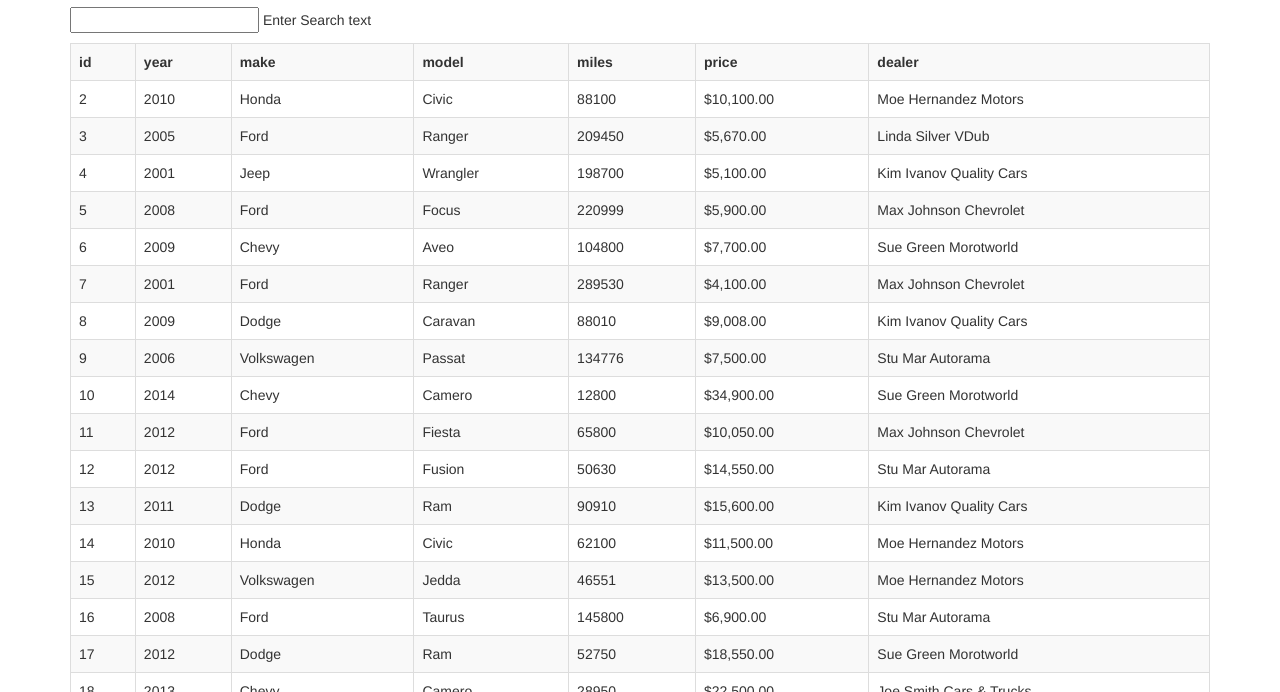
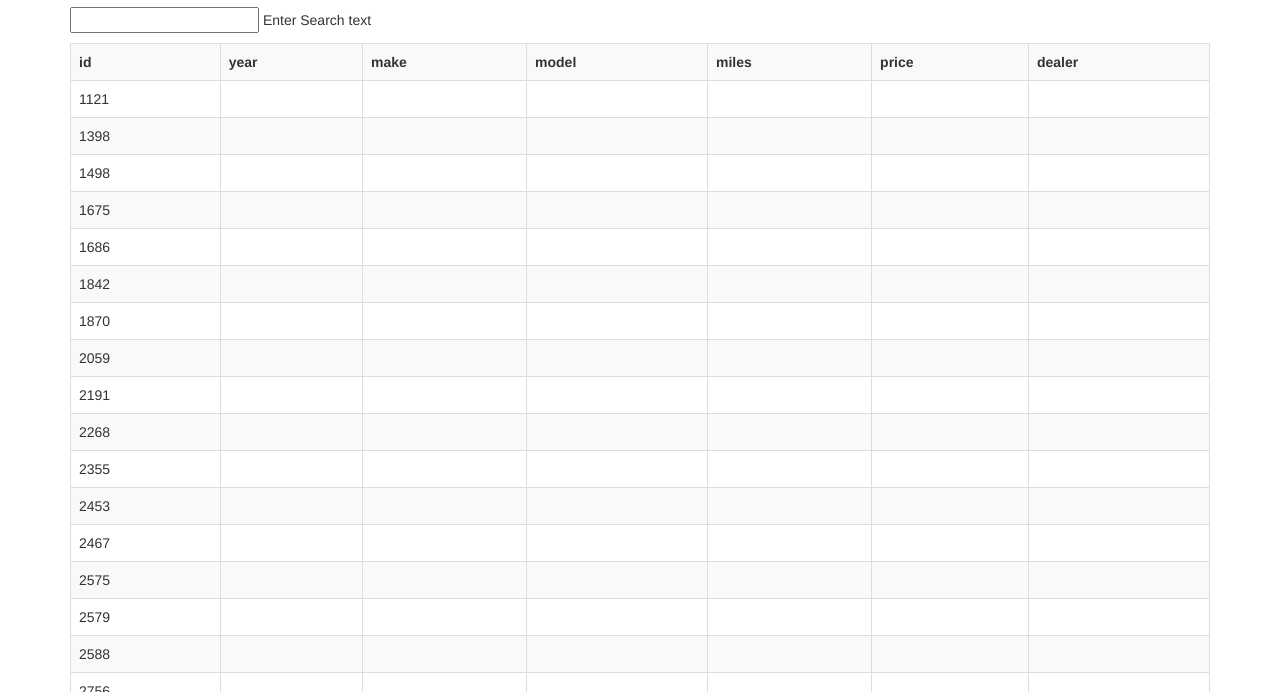
Before and after one commit to rziehr0001/rziehr0001.github.io, a plain HTML site: page all_stdnt.html in a window 1280 px wide. Shown: the part 108-800 px from the top of the page. Drawn offline with nearby package versions, Linux system fonts and the light colour scheme.

Commit message:
Add files via upload

```diff
--- a/all_stdnt.html
+++ b/all_stdnt.html
@@ -57,7 +57,7 @@
 
 app.controller('allCtrl', function($scope, $http) {
 
-   $http.get("cars.json")          // get all the cars table
+   $http.get("students.json")          // get all the cars table
      .then(function (response) {
 	    $scope.cars = response.data;
      });
```
